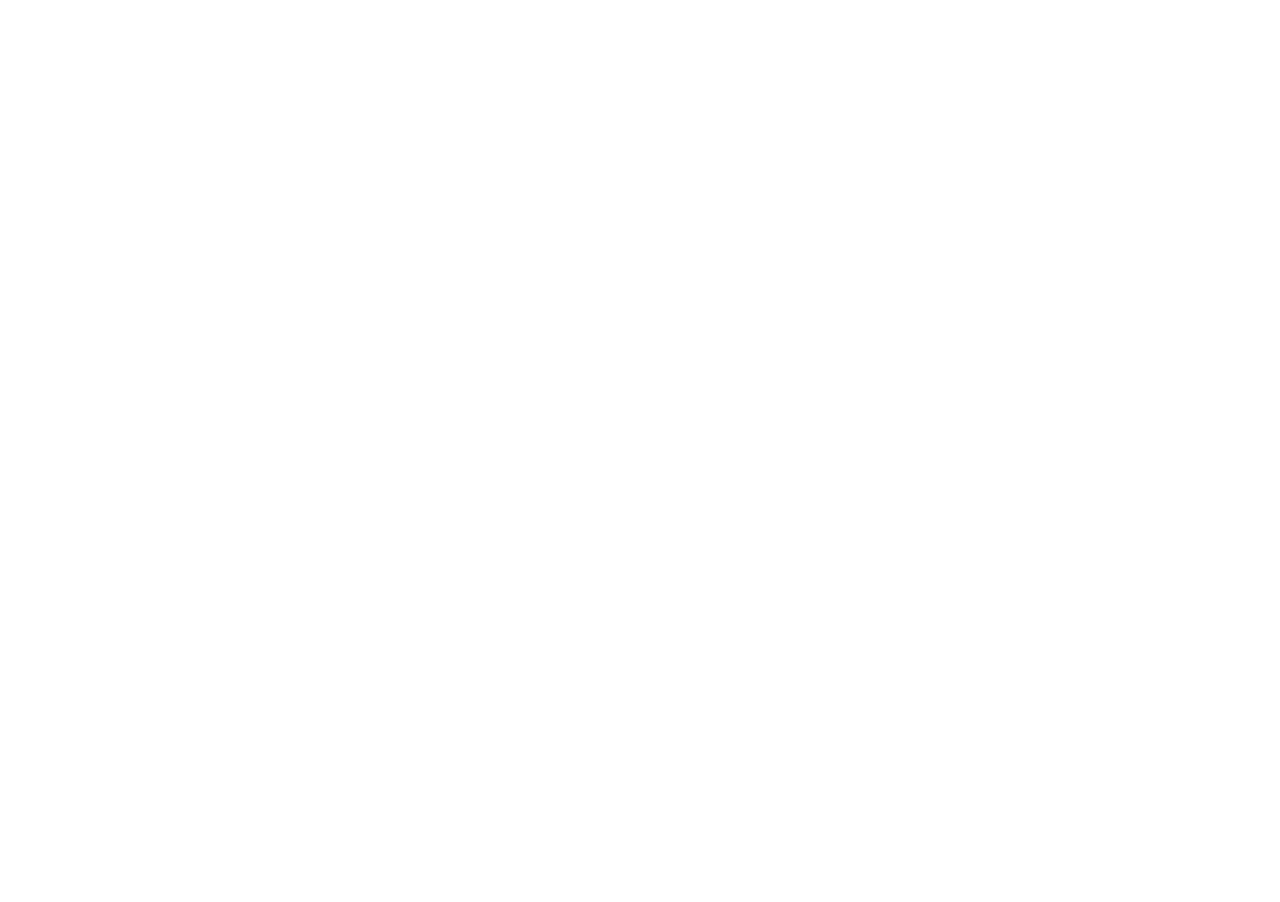
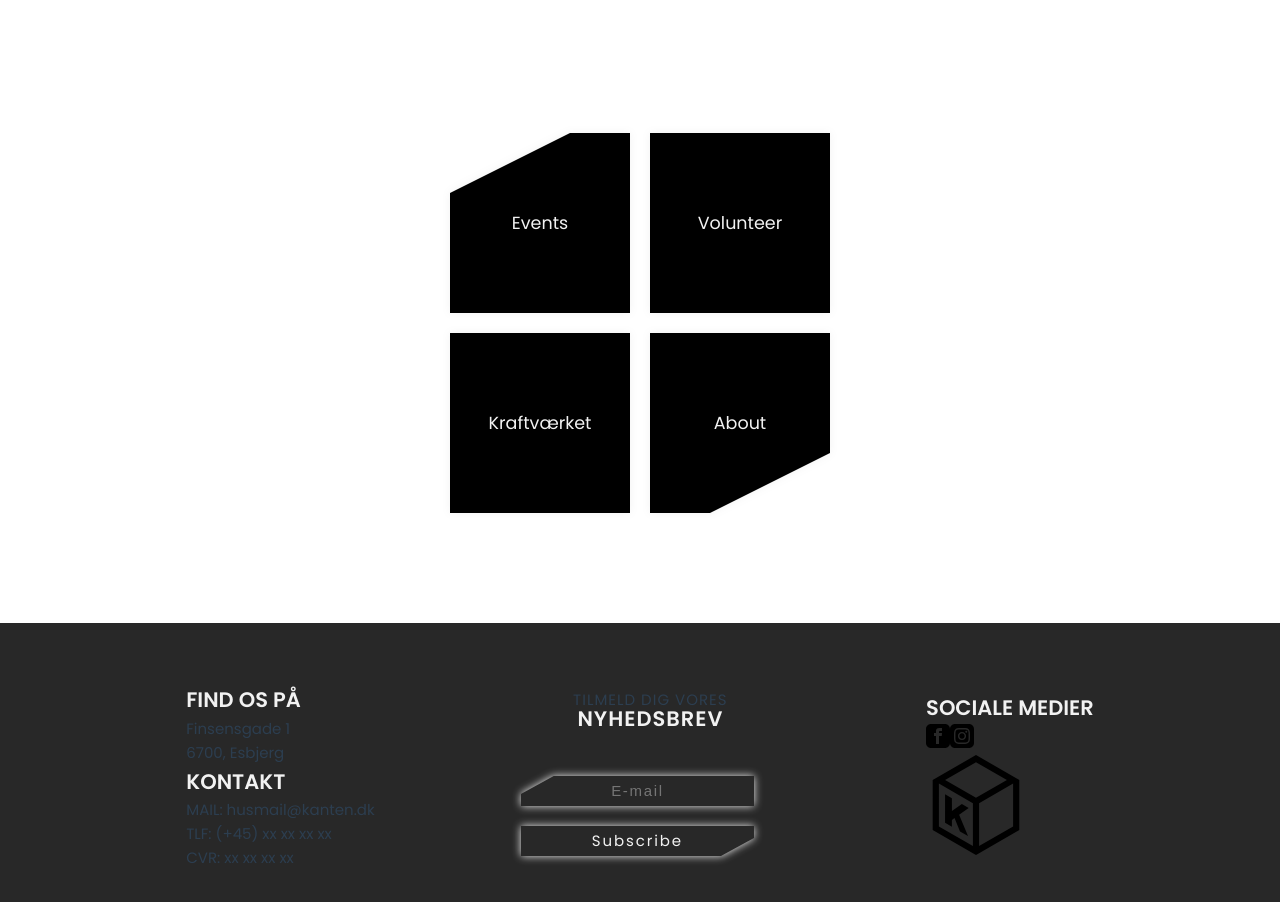
Before and after one commit to jako3501/kanten-web, a Vue app: page / in a window 1280 px wide. Shown: the part 1080-1982 px from the top of the page. Before the commit the page ends 1203 px from the top, so only its background shows below. Built offline with nearby package versions, Linux system fonts and the light colour scheme; no server answers; the database is empty.

Commit message:
Mailchimp added + some styling

```diff
--- a/src/App.vue
+++ b/src/App.vue
@@ -37,7 +37,6 @@ signOut(auth).then(() => {
         <RouterLink to="/">Home</RouterLink>
         <RouterLink to="/events">Events</RouterLink>
         <RouterLink to="/kraftvaerket">Kraftværket</RouterLink>
-        <RouterLink to="/merch">Merch</RouterLink>
         <RouterLink to="/about">About</RouterLink>
         <RouterLink to="/admin" v-if="isLoggedIn">Admin</RouterLink>
         <button @click="handleSignOut" v-if="isLoggedIn">Sign out</button>
@@ -80,4 +79,6 @@ nav a {
 nav a:first-of-type {
   border: 0;
 }
+
+
 </style>
--- a/src/assets/base.css
+++ b/src/assets/base.css
@@ -18,8 +18,10 @@
   --fs-xl: 3em;
   --fs-large: 2.5em;
   --fs-medium: 1.6em;
+  --fs-medium-small: 1.4em;
   --fs-small: 1em;
   --fs-button: 1.2em;
+  --fs-input: 1em;
 
   --vt-c-text-light-1: var(--vt-c-indigo);
   --vt-c-text-light-2: rgba(60, 60, 60, 0.66);
--- a/src/router/index.js
+++ b/src/router/index.js
@@ -38,9 +38,9 @@ const router = createRouter({
       }
     },
     {
-      path: '/merch',
-      name: 'merch',
-      component: () => import('../views/MerchView.vue'),
+      path: '/volunteer',
+      name: 'volunteer',
+      component: () => import('../views/VolunteerView.vue'),
       meta: {
         requiresAuth: false,
       }
--- a/src/views/AboutView.vue
+++ b/src/views/AboutView.vue
@@ -1,7 +1,13 @@
 <template>
+    <div>
 
+    </div>
 </template>
 
-<style>
+<script setup>
+
+</script>
+
+<style scoped>
 
 </style>
--- a/src/views/HomeView.vue
+++ b/src/views/HomeView.vue
@@ -39,6 +39,7 @@ onMounted(() => {
     events.value = fbEvents
   });
 })
+
 </script>
 
 <template>
@@ -70,11 +71,13 @@ onMounted(() => {
       </svg>
       <h1>Esbjergs nye kulturfællesskab</h1>
       <div class="button-glow">
-        <button class="read-more"><RouterLink to="/about">Læs mere</RouterLink></button>
+        <button class="read-more">
+          <RouterLink to="/about">Læs mere</RouterLink>
+        </button>
       </div>
       <div class="arrow">
-        <span></span>
-        <span></span>
+        <span class="arrows"></span>
+        <span class="arrows"></span>
       </div>
     </div>
 
@@ -104,6 +107,115 @@ onMounted(() => {
       </div>
       <p>Click <RouterLink to="/events">here</RouterLink> to see all events</p>
     </div>
+
+    <div class="browse-container">
+
+      <RouterLink to="/events" class="browse-item">
+        <h3>Events</h3>
+      </RouterLink>
+
+
+      <RouterLink to="/volunteer" class="browse-item">
+        <h3>Volunteer</h3>
+      </RouterLink>
+
+
+      <RouterLink to="kraftvarket" class="browse-item">
+        <h3>Kraftværket</h3>
+      </RouterLink>
+
+
+      <RouterLink to="about" class="browse-item">
+        <h3>About</h3>
+      </RouterLink>
+
+    </div>
+
+
+
+    <!--End mc_embed_signup-->
+
+    <footer>
+      <div class="footer-item">
+        <h4>Find os på</h4>
+        <p>Finsensgade 1</p>
+        <p>6700, Esbjerg</p>
+        <h4>Kontakt</h4>
+        <p>MAIL: husmail@kanten.dk</p>
+        <p>TLF: (+45) xx xx xx xx</p>
+        <p>CVR: xx xx xx xx</p>
+      </div>
+      <div class="footer-item">
+        <p>Tilmeld dig vores</p>
+        <h4>Nyhedsbrev</h4>
+        <div class="footer-glow">
+
+          <!-- Begin Mailchimp Signup Form -->
+          <div id="mc_embed_signup">
+            <form
+              action="https://gmail.us9.list-manage.com/subscribe/post?u=398bc3c070cb723809534dd0b&amp;id=b9adaf1e74&amp;f_id=00132be1f0"
+              method="post" id="mc-embedded-subscribe-form" name="mc-embedded-subscribe-form" class="validate"
+              target="_self">
+              <div id="mc_embed_signup_scroll">
+                <!-- <h2>Subscribe</h2> -->
+                <!-- <div class="indicates-required"><span class="asterisk">*</span> indicates required</div> -->
+                <div class="mc-field-group">
+                  <!-- <label for="mce-EMAIL">Email Address <span class="asterisk">*</span>
+            </label> -->
+                  <input type="email" placeholder="E-mail" value="" name="EMAIL" class="required email" id="mce-EMAIL"
+                    required>
+                  <span id="mce-EMAIL-HELPERTEXT" class="helper_text"></span>
+                </div>
+                <div id="mce-responses" class="clear foot">
+                  <div class="response" id="mce-error-response" style="display:none"></div>
+                  <div class="response" id="mce-success-response" style="display:none"></div>
+                </div>
+                <!-- real people should not fill this in and expect good things - do not remove this or risk form bot signups-->
+                <div style="position: absolute; left: -5000px;" aria-hidden="true"><input type="text"
+                    name="b_398bc3c070cb723809534dd0b_b9adaf1e74" tabindex="-1" value=""></div>
+                <div class="optionalParent">
+                  <div class="clear foot">
+                    <input type="submit" value="Subscribe" name="subscribe" id="mc-embedded-subscribe" class="button">
+                    <!-- <p class="brandingLogo"><a href="http://eepurl.com/isft2c"
+                  title="Mailchimp - email marketing made easy and fun"><img
+                    src="https://eep.io/mc-cdn-images/template_images/branding_logo_text_dark_dtp.svg"></a></p> -->
+                  </div>
+                </div>
+              </div>
+            </form>
+          </div>
+
+          <!-- <input class="nyhedsbrev-input" type="text" placeholder="E-mail">
+
+          <br>
+
+          <button>Tilmeld</button> -->
+        </div>
+      </div>
+      <div class="footer-item">
+        <h4>Sociale Medier</h4>
+        <svg class="fb" width="24" height="24" viewBox="0 0 24 24">
+          <path
+            d="M19 0h-14c-2.761 0-5 2.239-5 5v14c0 2.761 2.239 5 5 5h14c2.762 0 5-2.239 5-5v-14c0-2.761-2.238-5-5-5zm-3 7h-1.924c-.615 0-1.076.252-1.076.889v1.111h3l-.238 3h-2.762v8h-3v-8h-2v-3h2v-1.923c0-2.022 1.064-3.077 3.461-3.077h2.539v3z" />
+        </svg>
+        <svg class="ig" width="24" height="24" viewBox="0 0 24 24">
+          <path
+            d="M15.233 5.488c-.843-.038-1.097-.046-3.233-.046s-2.389.008-3.232.046c-2.17.099-3.181 1.127-3.279 3.279-.039.844-.048 1.097-.048 3.233s.009 2.389.047 3.233c.099 2.148 1.106 3.18 3.279 3.279.843.038 1.097.047 3.233.047 2.137 0 2.39-.008 3.233-.046 2.17-.099 3.18-1.129 3.279-3.279.038-.844.046-1.097.046-3.233s-.008-2.389-.046-3.232c-.099-2.153-1.111-3.182-3.279-3.281zm-3.233 10.62c-2.269 0-4.108-1.839-4.108-4.108 0-2.269 1.84-4.108 4.108-4.108s4.108 1.839 4.108 4.108c0 2.269-1.839 4.108-4.108 4.108zm4.271-7.418c-.53 0-.96-.43-.96-.96s.43-.96.96-.96.96.43.96.96-.43.96-.96.96zm-1.604 3.31c0 1.473-1.194 2.667-2.667 2.667s-2.667-1.194-2.667-2.667c0-1.473 1.194-2.667 2.667-2.667s2.667 1.194 2.667 2.667zm4.333-12h-14c-2.761 0-5 2.239-5 5v14c0 2.761 2.239 5 5 5h14c2.762 0 5-2.239 5-5v-14c0-2.761-2.238-5-5-5zm.952 15.298c-.132 2.909-1.751 4.521-4.653 4.654-.854.039-1.126.048-3.299.048s-2.444-.009-3.298-.048c-2.908-.133-4.52-1.748-4.654-4.654-.039-.853-.048-1.125-.048-3.298 0-2.172.009-2.445.048-3.298.134-2.908 1.748-4.521 4.654-4.653.854-.04 1.125-.049 3.298-.049s2.445.009 3.299.048c2.908.133 4.523 1.751 4.653 4.653.039.854.048 1.127.048 3.299 0 2.173-.009 2.445-.048 3.298z" />
+        </svg>
+        <br>
+        <svg class="logo-small" width="100" height="100" viewBox="0 0 129.65 149.7">
+          <g id="Layer_2" data-name="Layer 2">
+            <g id="Layer_2-2" data-name="Layer 2">
+              <path
+                d="M129.65,37.43h0L64.82,0,0,37.43v74.85L60.19,147h0l4.63,2.67L69.45,147h0l60.19-34.75h0ZM64.82,10.7l46.3,26.73L64.82,64.16,18.52,37.43ZM9.26,107V42.78L60.19,72.19v64.15Zm111.12,0L69.45,136.34V72.18l50.93-29.41v64.16Z" />
+              <polygon
+                points="53.83 79.21 39.54 89.42 52.85 121.38 40.88 114.46 32.7 94.42 28.76 97.14 28.72 107.44 18.52 101.58 18.53 58.81 28.71 64.66 28.81 83.67 43.65 73.3 53.83 79.21" />
+            </g>
+          </g>
+        </svg>
+
+      </div>
+    </footer>
   </main>
 </template>
 
@@ -195,7 +307,7 @@ body {
   margin-top: 41%;
 }
 
-button:hover {
+.herobox button:hover {
   background-color: var(--vt-c-black-mute);
   transform: scale(1.02);
 }
@@ -208,8 +320,7 @@ button:hover {
   opacity: 50%;
 }
 
-span {
-
+.arrows {
   width: 5px;
   height: 28px;
   /* border-radius: 5px; */
@@ -381,6 +492,7 @@ span:nth-child(2) {
 
 .event-card-text h3 {
   font-size: var(--fs-medium);
+  color: var(--vt-c-white-mute);
   text-transform: uppercase;
   font-weight: 600;
 }
@@ -389,5 +501,204 @@ span:nth-child(2) {
   font-size: var(--fs-small);
 }
 
+.browse-container {
+  display: flex;
+  flex-flow: row wrap;
+  margin: 0 auto 100px auto;
+  justify-content: center;
+  align-items: center;
+  width: 50%;
+  max-width: 400px;
+  filter: drop-shadow(0 0 4px var(--vt-c-white-mute));
+}
 
+.browse-item {
+  background-color: var(--vt-c-black);
+  color: var(--vt-c-white-mute);
+  height: auto;
+  aspect-ratio: 1;
+  /* width: 200px; */
+  margin: 10px;
+  /* flex-basis: 100%; */
+  flex: 1 1 40%;
+  display: flex;
+  justify-content: center;
+  align-items: center;
+  transition: 0.1s;
+}
+
+.browse-item:first-child {
+  --browse-edge-size-h: 4em;
+  --browse-edge-size-v: 8em;
+
+  clip-path: polygon(var(--browse-edge-size-v) 0,
+      100% 0,
+      100% 100%,
+      100% 100%,
+      0 100%,
+      0 var(--browse-edge-size-h));
+}
+
+.browse-item:last-child {
+  --browse-edge-size-h: 4em;
+  --browse-edge-size-v: 8em;
+
+  clip-path: polygon(0 0,
+      100% 0,
+      100% calc(100% - var(--browse-edge-size-h)),
+      calc(100% - var(--browse-edge-size-v)) 100%,
+      0 100%,
+      0 0);
+}
+
+.browse-item:hover {
+  background-color: var(--vt-c-black-mute);
+  transform: scale(1.02)
+}
+
+footer {
+  /* height: 300px; */
+  background-color: var(--vt-c-black-mute);
+  display: flex;
+  align-items: center;
+  justify-content: space-evenly;
+  flex-wrap: wrap;
+  padding: 50px;
+  flex: 1 1 30%;
+}
+
+footer .footer-item {
+  padding: 10px;
+}
+
+footer h4 {
+  color: var(--vt-c-white-mute);
+  text-transform: uppercase;
+  font-size: var(--fs-medium-small);
+  font-weight: 600;
+}
+
+footer p {
+  font-size: var(--fs-small)
+}
+
+footer h4:nth-child(2) {
+  text-align: center;
+  margin-bottom: 40px;
+  letter-spacing: 1px;
+}
+
+footer p:nth-child(1) {
+  text-align: center;
+  text-transform: uppercase;
+  line-height: 5px;
+  letter-spacing: 1px;
+}
+
+
+
+footer .email {
+  background-color: var(--vt-c-black-mute);
+  border: none;
+  border-radius: 0;
+  color: var(--vt-c-white-mute);
+  text-align: center;
+  font-size: var(--fs-input);
+  font-weight: 400;
+  letter-spacing: .2ch;
+  padding: 0.5em 2em;
+  height: 30px;
+  width: 90%;
+
+  --button-edge-size-h: 1.2em;
+  --button-edge-size-v: 2.2em;
+
+  clip-path: polygon(var(--button-edge-size-v) 0,
+      100% 0,
+      100% 100%,
+      100% 100%,
+      0 100%,
+      0 var(--button-edge-size-h));
+}
+
+footer .button {
+  cursor: pointer;
+  background: var(--vt-c-black-mute);
+  background-blend-mode: color-burn;
+  color: var(--vt-c-white-mute);
+  /* box-shadow: 20px 25px 50px -25px var(--vt-c-white-mute); */
+  /* box-shadow: inset 0px 0px 10px #fff; */
+  /* filter: drop-shadow(10px 10px 20px #FFF); */
+  padding: auto;
+  margin-top: 20px;
+  max-width: 100%;
+  height: 30px;
+  font-size: var(--fs-input);
+  font-weight: 400;
+  letter-spacing: .2ch;
+  width: 90%;
+  font-family: Poppins;
+  border: none;
+  transition: all 0.1s;
+
+
+  /* edges for buttons */
+  --button-edge-size-h: 1.2em;
+  --button-edge-size-v: 2.2em;
+
+  clip-path: polygon(0 0,
+      100% 0,
+      100% calc(100% - var(--button-edge-size-h)),
+      calc(100% - var(--button-edge-size-v)) 100%,
+      0 100%,
+      0 0);
+
+}
+
+.footer-glow {
+  filter: drop-shadow(0 0 4px var(--vt-c-white-mute));
+  margin: 20px auto 0 auto;
+  display: flex;
+  justify-content: center;
+  align-items: center;
+  flex-direction: column;
+
+}
+
+footer .button a {
+  color: var(--vt-c-white-mute);
+}
+
+footer .button a:hover {
+  background: none;
+}
+
+footer .button:hover {
+  background-color: var(--vt-c-black);
+  transform: scale(1.02);
+}
+
+
+
+
+
+
+@media (max-width: 850px) {
+  .browse-container {
+    width: 60%;
+  }
+}
+
+@media (max-width: 685px) {
+  .browse-container {
+    width: 75%;
+  }
+}
+
+@media (max-width: 550px) {
+  .browse-container {
+    width: 80%;
+    flex: 1 1 40%;
+  }
+}
 </style>
```
Also changed, not shown: src/views/EventsView.vue (+16 -0 lines), src/assets/img/facebook-logo.svg (added), src/assets/img/insta-logo.svg (added), src/views/VolunteerView.vue (renamed from src/views/MerchView.vue). Lines whose indentation alone changed are shown as unchanged.
